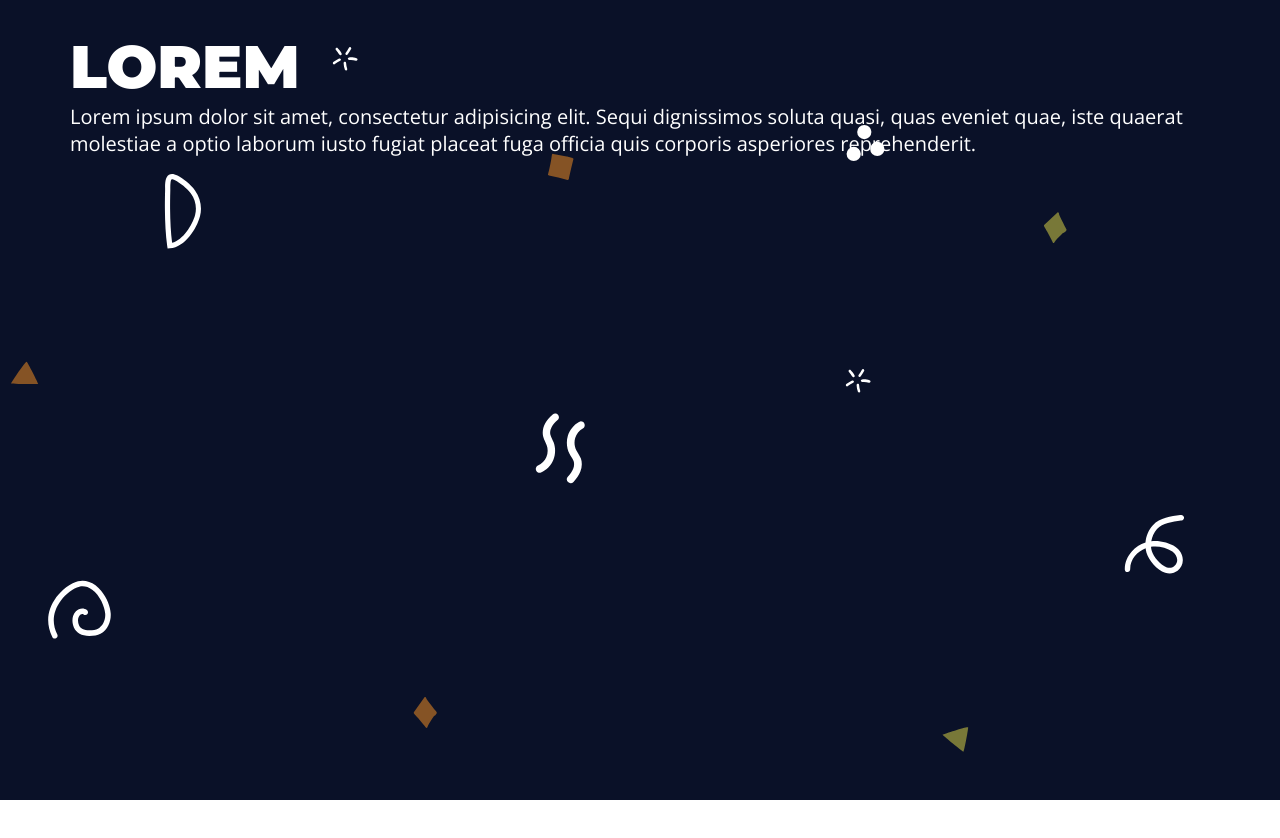
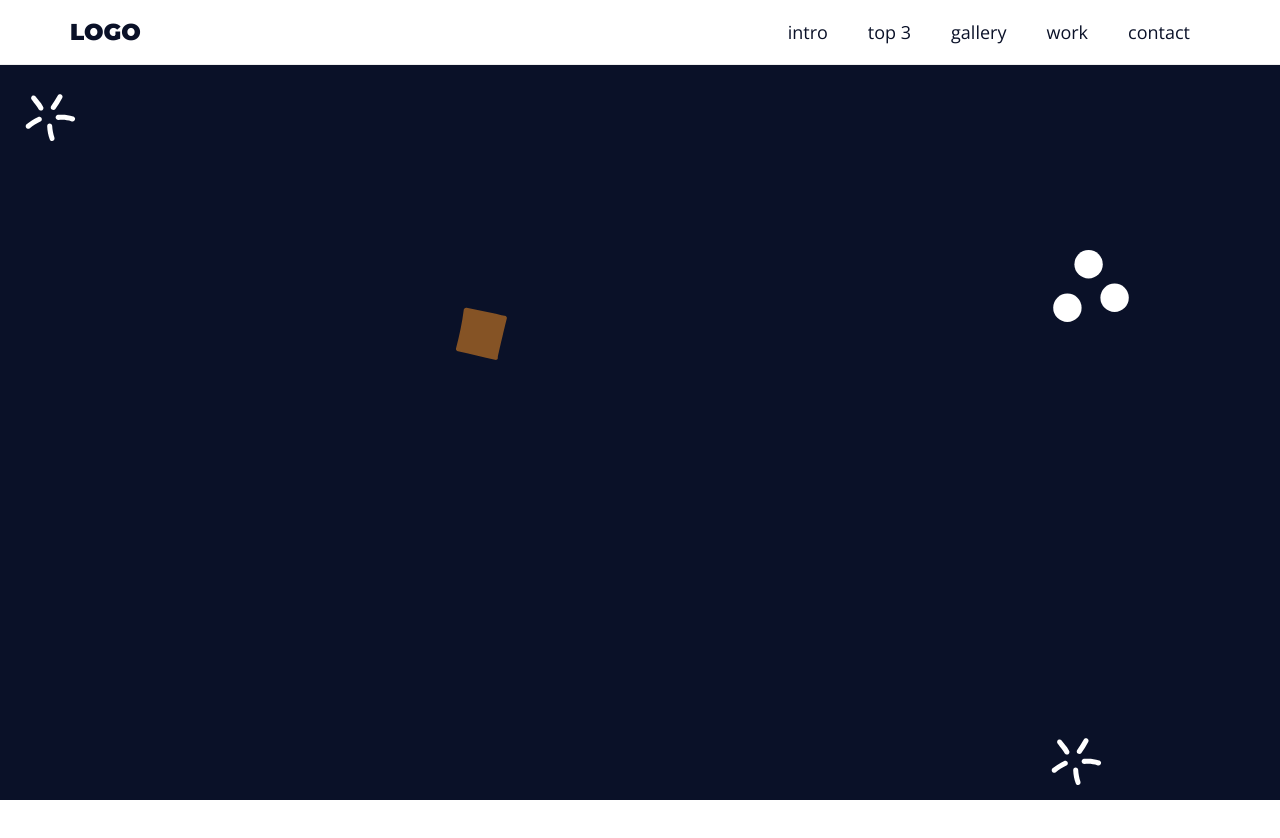
Before and after one commit to Syrex72/landing_page, a plain HTML site: page index.html in a window 1280 px wide. Before the commit the page ends 800 px from the top, so only its background shows below. Drawn offline with nearby package versions, Linux system fonts and the light colour scheme.

Commit message:
menu landing page 13/08

```diff
--- a/assets/css/index.css
+++ b/assets/css/index.css
@@ -1,15 +1,17 @@
-:root{
+:root {
     --primary-color: #0A1128;
     --secundary-color: #787838;
     --terciary-color: #855325;
     --white-color: #fff;
+    --light-gray: #EEE;
     --gap: 3rem;
 }
 
 
 html {
     scroll-behavior: smooth;
-    font-size: 62.5%; /* 10px = 1rem */
+    font-size: 62.5%;
+    /* 10px = 1rem */
 }
 
 * {
@@ -24,48 +26,58 @@
     color: var(--primary-color);
 }
 
-h1, h2, h3, h4, h5, h6 {
+h1,
+h2,
+h3,
+h4,
+h5,
+h6 {
     font-family: 'Montserrat', sans-serif;
 }
 
-h1{
+h1 {
     font-size: 6rem;
     text-transform: uppercase;
 }
 
-h2{
+h2 {
     font-size: 5.5rem;
     text-transform: uppercase;
 }
 
-h3{
+h3 {
     font-size: 5rem;
     text-transform: uppercase;
 }
 
-h4{
+h4 {
     font-size: 4.5rem;
     text-transform: uppercase;
 }
 
-h5{
+h5 {
     font-size: 4rem;
     text-transform: uppercase;
 }
 
-h6{
+h6 {
     font-size: 3.5rem;
     text-transform: uppercase;
 }
 
-.main-bg{
+a {
+    text-decoration: none;
+}
+
+
+.main-bg {
     background-image: url("../img/confetti-doodles.svg");
     background-size: cover;
     background-position: center center;
     color: var(--white-color);
 }
 
-.main-content{
+.main-content {
     max-width: 1200px;
     margin: 0 auto;
     padding: var(--gap);
@@ -74,3 +86,62 @@
 .page-section {
     min-height: 100vh;
 }
+
+.white-content {
+    background-color: var(--white-color);
+}
+
+.menu {
+    background-color: var(--white-color);
+    position: fixed;
+    top: 0;
+    left: 0;
+    width: 100%;
+    border-bottom: solid 1px var(--light-gray);
+}
+
+.menu-content {
+    display: flex;
+    justify-content: space-between;
+    align-items: center;
+    padding-top: 0;
+    padding-bottom: 0;
+}
+
+.menu h1 {
+    font-size: 2.3rem;
+    color: var(--primary-color);
+}
+
+.menu h1 a {
+    color: inherit;
+}
+
+.menu ul {
+    list-style: none;
+    display: flex;
+}
+
+.menu ul li a {
+    display: block;
+    padding: 2rem;
+    font-size: 1.8rem;
+    color: var(--primary-color);
+    position: relative;
+}
+
+.menu ul li a::after {
+    content: '';
+    position: absolute;
+    bottom: 1rem;
+    left: 50%;
+    width: 0;
+    height: 0.2rem;
+    background: crimson;
+    transition: 0.25s ease-in-out;
+}
+
+.menu ul li a:hover::after {
+    width: 50%;
+    left: 25%;
+}
--- a/index.html
+++ b/index.html
@@ -6,21 +6,39 @@
     <meta name="viewport" content="width=device-width, initial-scale=1.0">
     <link rel="preconnect" href="https://fonts.googleapis.com">
     <link rel="preconnect" href="https://fonts.gstatic.com" crossorigin>
-    <link href="https://fonts.googleapis.com/css2?family=Montserrat:ital,wght@0,900;1,900&family=Open+Sans:ital,wght@0,300..800;1,300..800&display=swap" rel="stylesheet">
+    <link
+        href="https://fonts.googleapis.com/css2?family=Montserrat:ital,wght@0,900;1,900&family=Open+Sans:ital,wght@0,300..800;1,300..800&display=swap"
+        rel="stylesheet">
     <link rel="stylesheet" href="./assets/css/index.css">
 
     <title>Landing page</title>
 </head>
 
-<body>
-    <section class="main-bg page-section">
-        <div class="main-content">
-            <h1>Lorem</h1>
-            <p>Lorem ipsum dolor sit amet, consectetur adipisicing elit. Sequi dignissimos soluta quasi, quas eveniet quae, iste quaerat molestiae a optio laborum iusto fugiat placeat fuga officia quis corporis asperiores reprehenderit.</p>
-        </div>
-    </section>
+<body class="main-bg">
+    <aside class="menu">
+        <section class="main-content menu-content">
+            <h1>
+                <a href="#">LOGO</a>
+            </h1>
 
-    <script type="text/javascript" src="./assets/js/index.js"></script>
+            <nav>
+                <ul>
+                    <li><a href="#">intro</a></li>
+                    <li><a href="#">top 3</a></li>
+                    <li><a href="#">gallery</a></li>
+                    <li><a href="#">work</a></li>
+                    <li><a href="#">contact</a></li>
+                </ul>
+            </nav>
+        </section>
+    </aside>
+
+    <section class="page-section"></section>
+    <section class="page-section white-content"></section>
+
+
+
+    <script src="./assets/js/index.js"></script>
 </body>
 
 </html>
```
